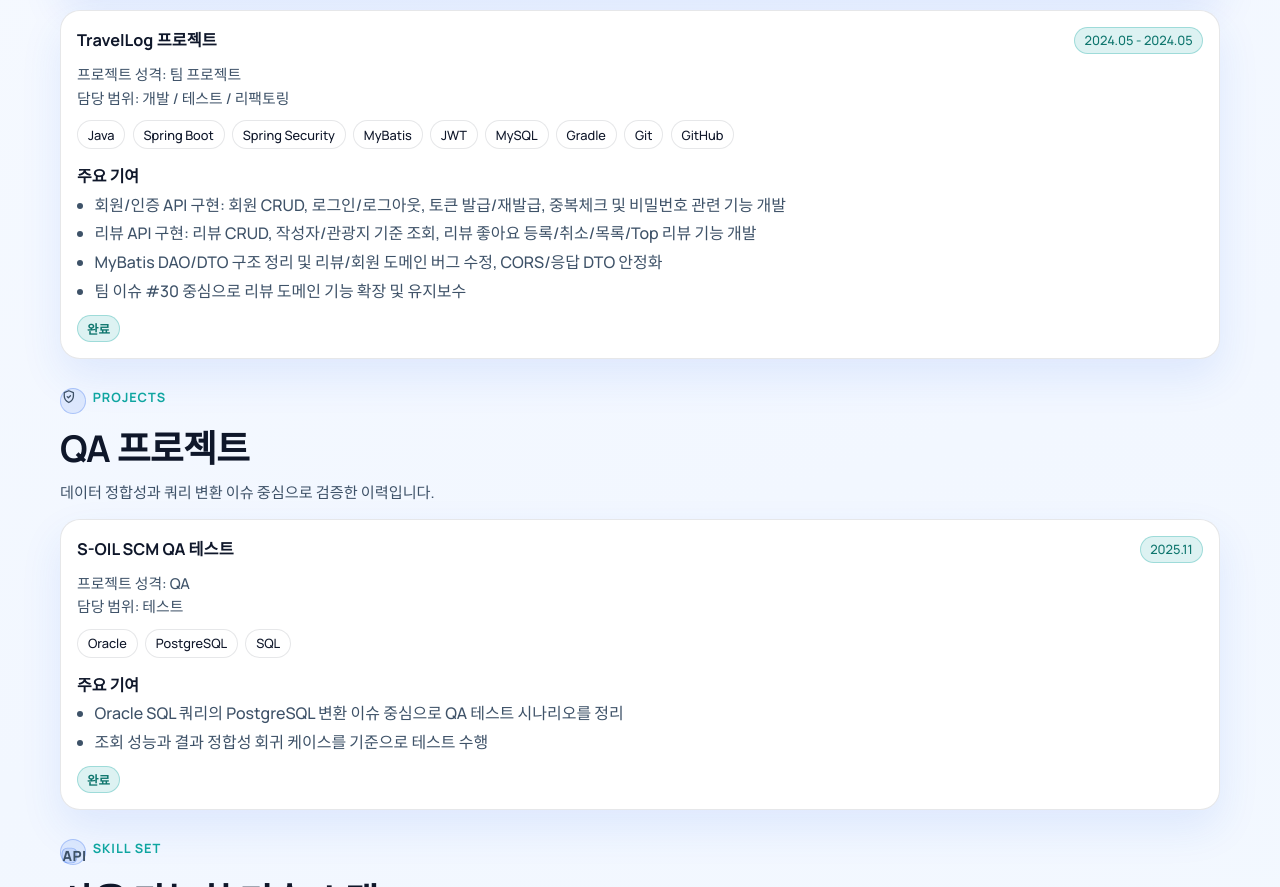
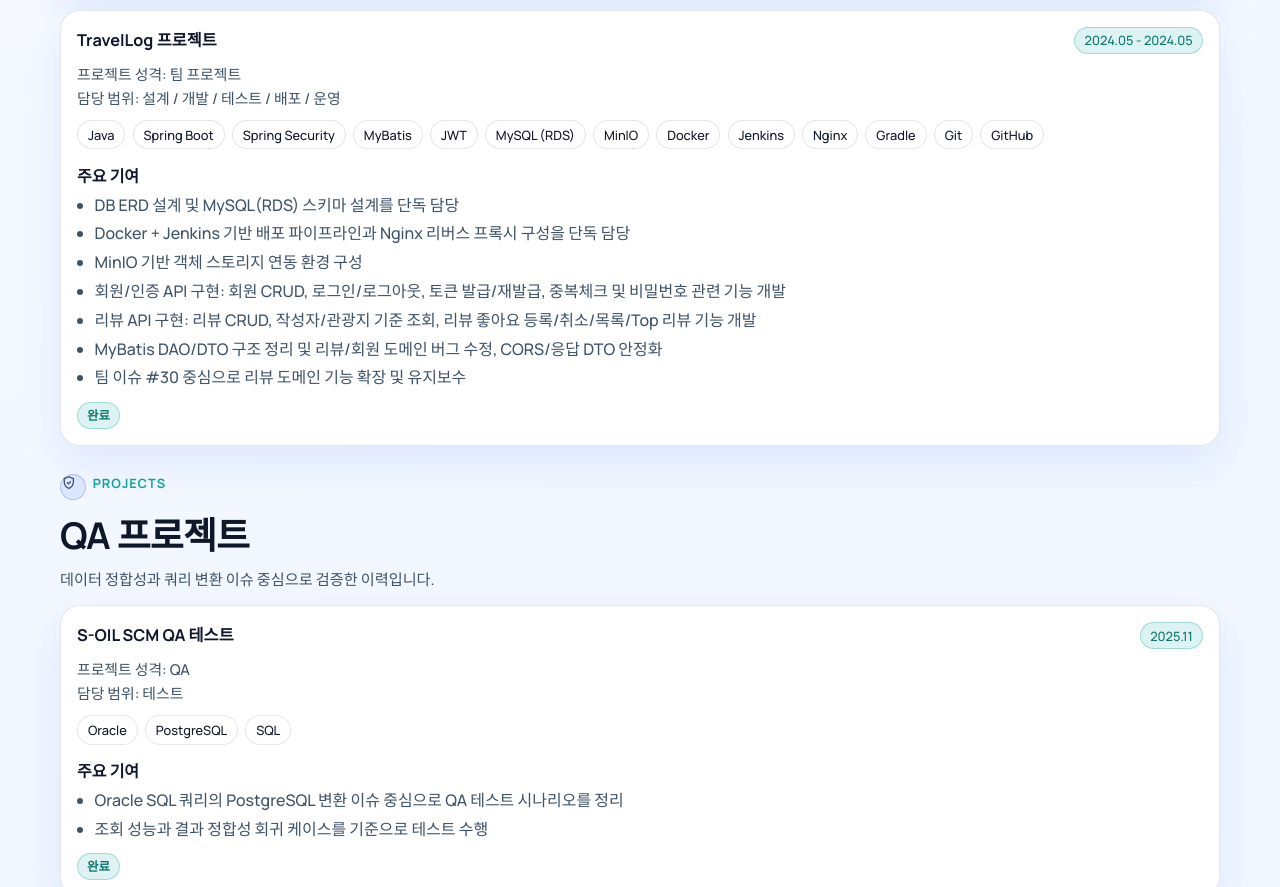
Before and after one commit to IanToo2/portfolio, a React (Vite) app: page / in a window 1280 px wide. Shown: the part 2760-3647 px from the top of the page. Built offline with nearby package versions, Linux system fonts and the light colour scheme.

Commit message:
Reflect solo ERD and deployment ownership in TravelLog project

```diff
--- a/src/data/portfolioData.js
+++ b/src/data/portfolioData.js
@@ -342,17 +342,23 @@ export const PROJECTS = [
     periodEn: "May 2024 - May 2024",
     kind: "팀 프로젝트",
     kindEn: "Team Project",
-    scope: ["개발", "테스트", "리팩토링"],
-    scopeEn: ["Development", "Testing", "Refactoring"],
-    tech: ["Java", "Spring Boot", "Spring Security", "MyBatis", "JWT", "MySQL", "Gradle", "Git", "GitHub"],
-    techEn: ["Java", "Spring Boot", "Spring Security", "MyBatis", "JWT", "MySQL", "Gradle", "Git", "GitHub"],
+    scope: ["설계", "개발", "테스트", "배포", "운영"],
+    scopeEn: ["Design", "Development", "Testing", "Deployment", "Operations"],
+    tech: ["Java", "Spring Boot", "Spring Security", "MyBatis", "JWT", "MySQL (RDS)", "MinIO", "Docker", "Jenkins", "Nginx", "Gradle", "Git", "GitHub"],
+    techEn: ["Java", "Spring Boot", "Spring Security", "MyBatis", "JWT", "MySQL (RDS)", "MinIO", "Docker", "Jenkins", "Nginx", "Gradle", "Git", "GitHub"],
     contributions: [
+      "DB ERD 설계 및 MySQL(RDS) 스키마 설계를 단독 담당",
+      "Docker + Jenkins 기반 배포 파이프라인과 Nginx 리버스 프록시 구성을 단독 담당",
+      "MinIO 기반 객체 스토리지 연동 환경 구성",
       "회원/인증 API 구현: 회원 CRUD, 로그인/로그아웃, 토큰 발급/재발급, 중복체크 및 비밀번호 관련 기능 개발",
       "리뷰 API 구현: 리뷰 CRUD, 작성자/관광지 기준 조회, 리뷰 좋아요 등록/취소/목록/Top 리뷰 기능 개발",
       "MyBatis DAO/DTO 구조 정리 및 리뷰/회원 도메인 버그 수정, CORS/응답 DTO 안정화",
       "팀 이슈 #30 중심으로 리뷰 도메인 기능 확장 및 유지보수"
     ],
     contributionsEn: [
+      "Sole owner of DB ERD design and MySQL (RDS) schema design.",
+      "Sole owner of deployment setup with Docker + Jenkins pipeline and Nginx reverse proxy.",
+      "Set up object storage integration environment based on MinIO.",
       "Implemented member/auth APIs including member CRUD, login/logout, token issue/refresh, duplicate checks, and password flows.",
       "Implemented review APIs including review CRUD, author/content-based queries, review likes add/remove/list, and top review endpoints.",
       "Refined MyBatis DAO/DTO structures and stabilized review/member domain bugs, CORS, and response DTO behavior.",
@@ -370,6 +376,12 @@ export const PROJECTS = [
         labelEn: "Primary contribution domains",
         value: "회원/인증, 리뷰",
         valueEn: "Member/Auth, Review"
+      },
+      {
+        label: "단독 담당",
+        labelEn: "Sole ownership",
+        value: "DB ERD 설계, 배포 파이프라인",
+        valueEn: "DB ERD design, deployment pipeline"
       }
     ],
     isPending: false
```
